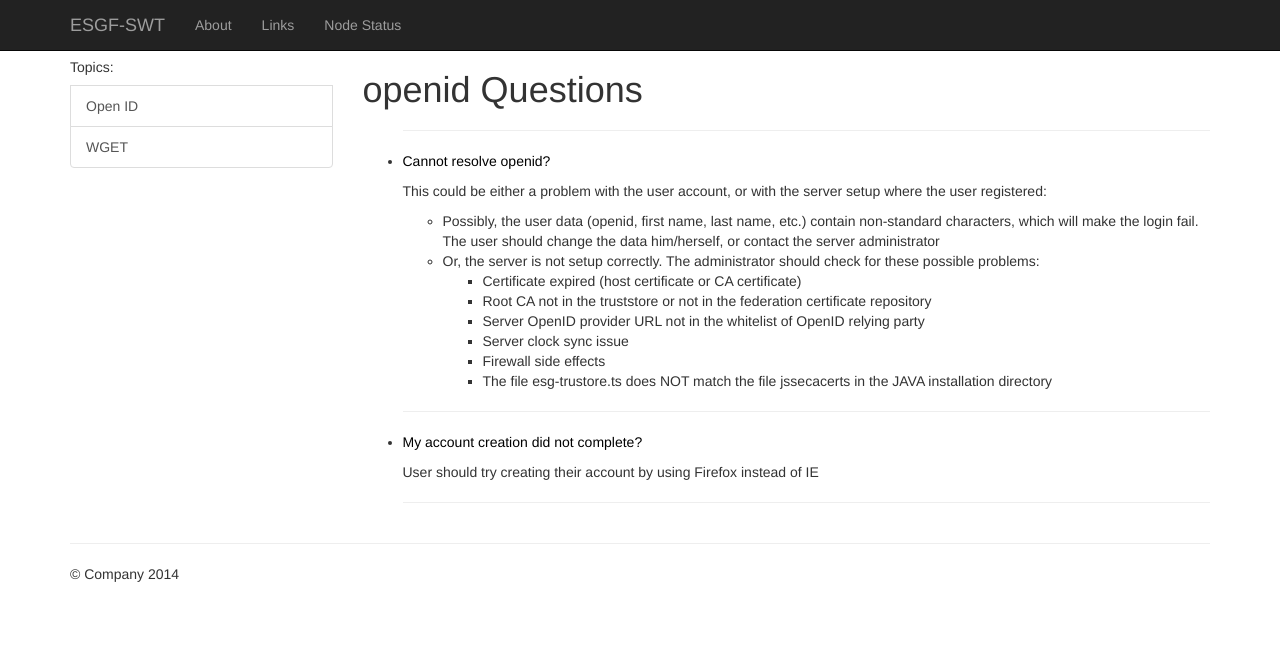
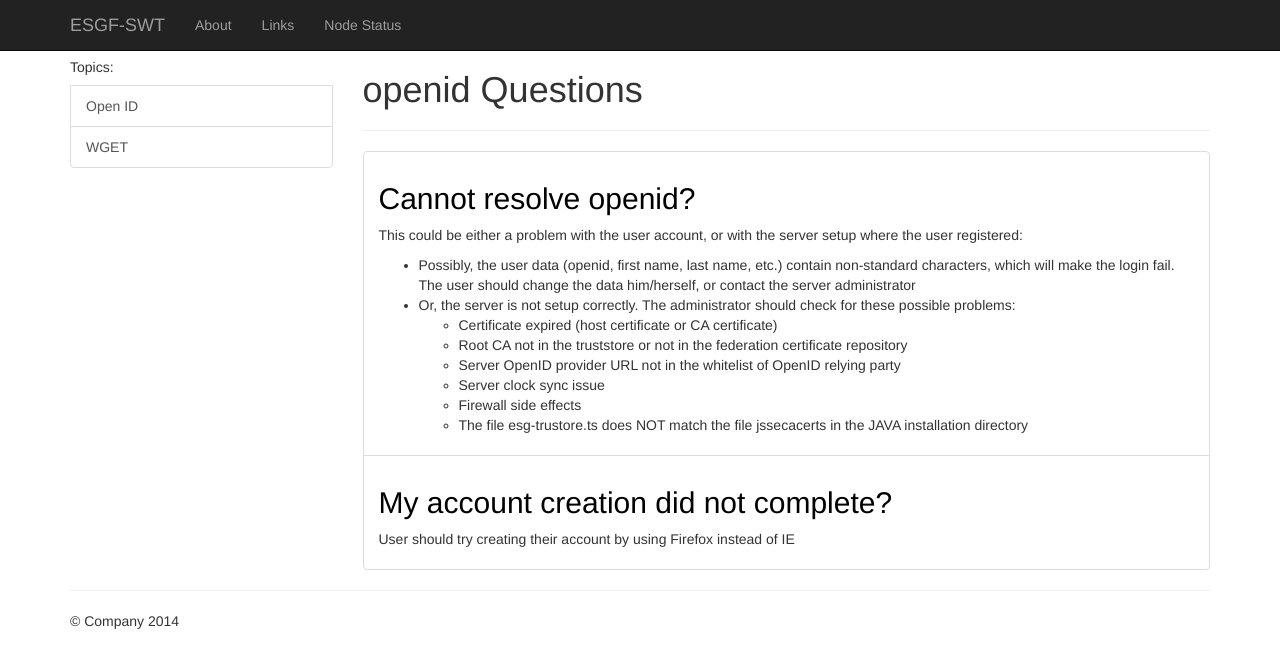
Before and after one commit to ESGF/esgf-swt, a Jekyll site: the page built from openid.html, in a window 1280 px wide. Shown: the top 668 px of the page. Built offline with Jekyll 4.4.1, drawn with Linux system fonts in a browser that asks for light colours.

Commit message:
Updating topics page

```diff
--- a/openid.html
+++ b/openid.html
@@ -2,23 +2,15 @@
 layout: page
 permalink: /openid/
 ---
-
-<div class="home">
-
-  <h1 class="page-heading"> openid Questions</h1>
-
-  <ul class="post-list">
-    <hr>
-    {% for post in site.posts %}
-      {% if post.categories contains 'openid' %}
-      <li>
-    <a class="post-link" href="{{ post.url | prepend: site.baseurl }}">{{ post.title }}</a>
-    <p> {{ post.content }} </p>
-    <hr>
-    </li>
-  {% endif %}
-  {% endfor %}
-  </ul>
-
-
+<h1 class="page-heading">openid Questions</h1>
+<hr>
+<div class="list-groups">
+  {% for post in site.posts %}
+    {% if post.categories contains 'openid' %}
+    <div class="list-group-item">
+    <h2><a class="post-link" href="{{ post.url | prepend: site.baseurl }}">{{ post.title }}</a></h2>
+    <p>{{ post.content }}</p>
+  </div>
+{% endif %}
+{% endfor %}
 </div>
```
Also changed, not shown: wget.html (+5 -13 lines).
